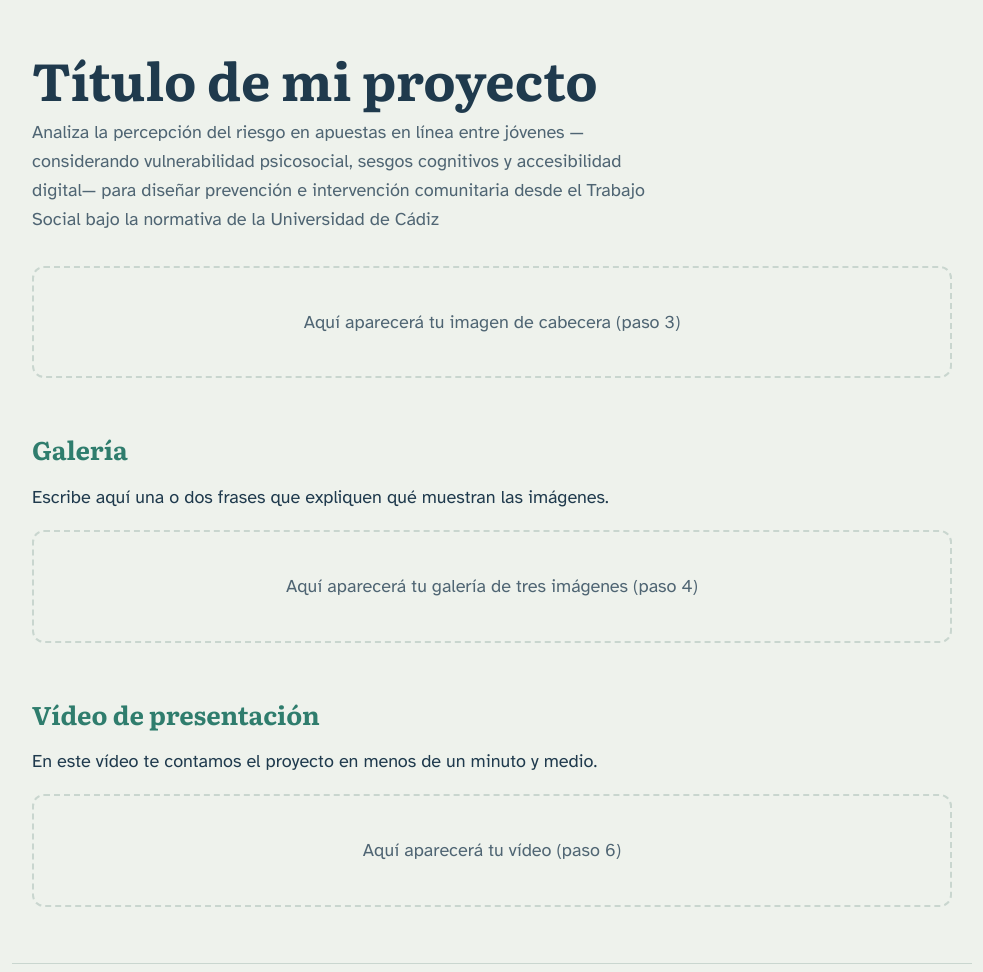
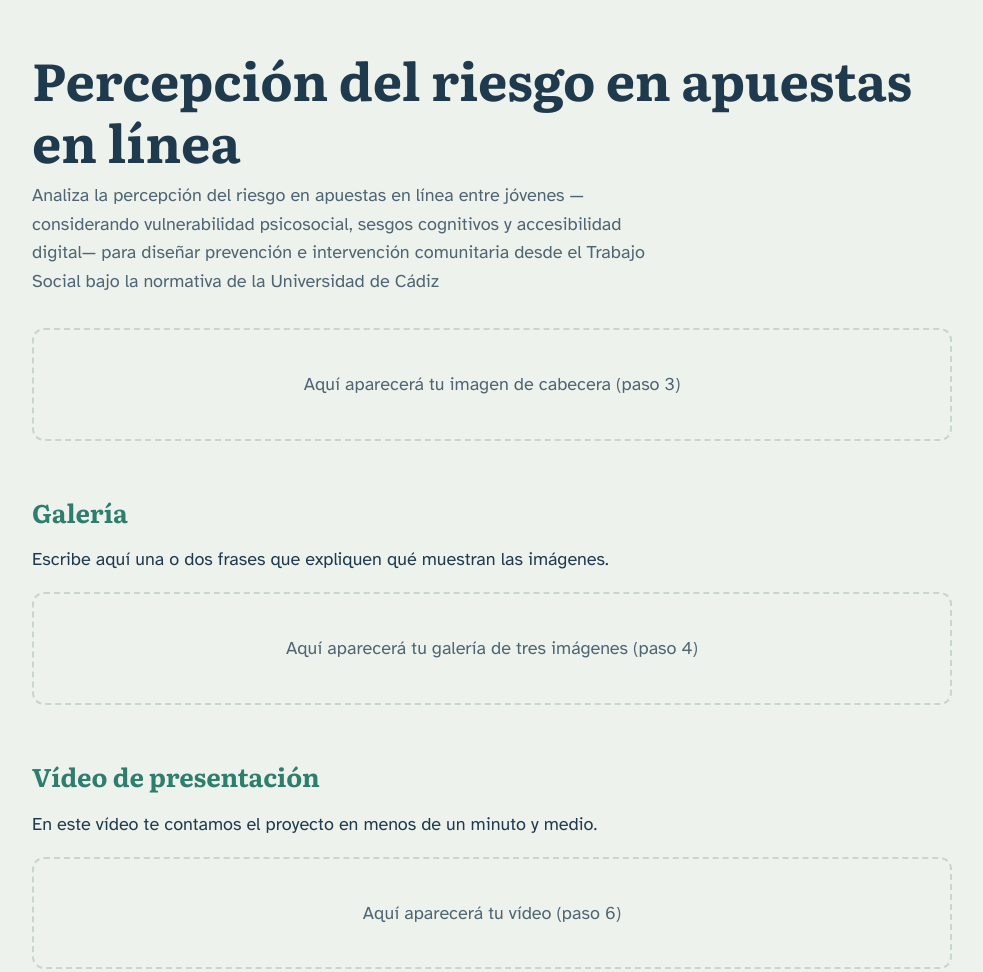
Before and after one commit to anavictoriabs17-jpg/-practica-imagenes-video, a plain HTML site: page index.html in a window 1280 px wide. Shown: the top 972 px of the page, without its empty margins (148-1131 px from the left). Drawn offline with Linux system fonts and the light colour scheme.

Commit message:
Update index.html

```diff
--- a/index.html
+++ b/index.html
@@ -4,7 +4,7 @@
   <meta charset="UTF-8">
   <meta name="viewport" content="width=device-width, initial-scale=1">
   <!-- Cambia este título por el de tu proyecto -->
-  <title>Título de mi proyecto</title>
+  <title>Percepción del riesgo en apuestas en línea</title>
   <link rel="preconnect" href="https://fonts.googleapis.com">
   <link rel="preconnect" href="https://fonts.gstatic.com" crossorigin>
   <link href="https://fonts.googleapis.com/css2?family=Atkinson+Hyperlegible:wght@400;700&family=Literata:opsz,wght@7..72,500;7..72,700&display=swap" rel="stylesheet">
@@ -144,7 +144,7 @@
 
   <header>
     <!-- Cambia este título por el de tu proyecto -->
-    <h1>Título de mi proyecto</h1>
+    <h1>Percepción del riesgo en apuestas en línea</h1>
     <p class="subtitulo">Analiza la percepción del riesgo en apuestas en línea entre jóvenes —considerando vulnerabilidad psicosocial, sesgos cognitivos y accesibilidad digital— para diseñar prevención e intervención comunitaria desde el Trabajo Social bajo la normativa de la Universidad de Cádiz</p>
 
     <div class="zona" data-aviso="Aquí aparecerá tu imagen de cabecera (paso 3)">
```
